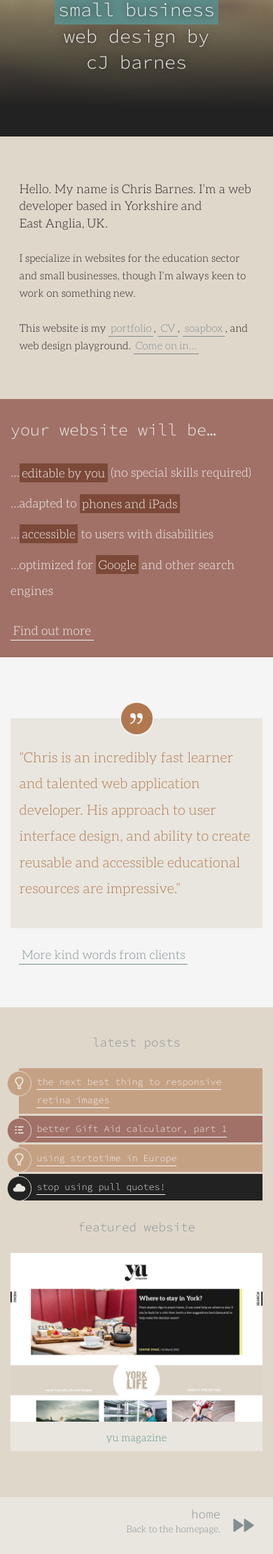
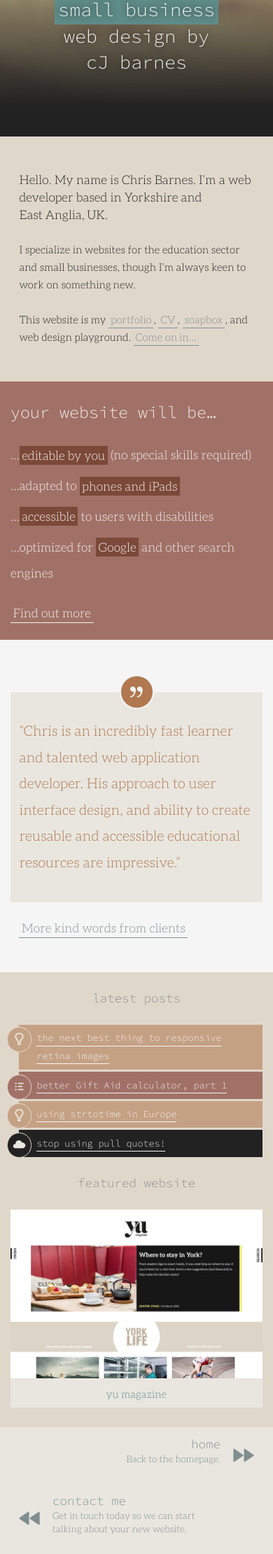
Before and after one commit to cjbarnes/cjbarnes.github.io, a Jekyll site: the page built from index.html, in a window 390 px wide. Shown: the part 675-2895 px from the top of the page at 70% size. Built offline with Jekyll 4.4.1, drawn with Linux system fonts in a browser that asks for light colours.

Commit message:
Reduce vertical spacing on mobile layout
Because it looks nicer, now that the horizontal margin has reduced as
well.

```diff
--- a/_src/sass/components/_content.scss
+++ b/_src/sass/components/_content.scss
@@ -6,8 +6,8 @@
    ========================================================================== */
 
 .content-section {
-    @include rem("padding-top",    ($line * 1.5));
-    @include rem("padding-bottom", ($line * 2.5));
+    @include rem("padding-top", $line);
+    @include rem("padding-bottom", $line);
     font-family: $font-family-content;
     background: $background-color-content;
 
@@ -28,6 +28,7 @@
 /* Homepage content areas - special left-right alignment. */
 .homepage-content-section-first,
 .content-section-endorsement {
+    @include rem("padding-bottom", ($line * 2));
     padding-left: $gutter;
     padding-right: $gutter;
 }
@@ -38,6 +39,8 @@
     .content-section {
     /*** Content is still single-column, but with bigger margins, on tablets.
      ***/
+        @include rem("padding-top",    ($line * 1.5));
+        @include rem("padding-bottom", ($line * 2.5));
         @include push-interior(1, $columns, true);
         @include pull-interior(1, $columns, true);
     }
--- a/_src/sass/components/_listing.scss
+++ b/_src/sass/components/_listing.scss
@@ -105,6 +105,11 @@
 
 }
 
+.page .index-listing-item {
+    /* For index pages, don't space listing items out for mobile. */
+    margin-bottom: 0;
+}
+
 .index-listing-heading {
 /*** Title of the listing area.
  ***/
@@ -135,3 +140,14 @@
     }
 
 }
+
+
+@include media-width("normal-size") {
+/*** Media query: Tablets and above.
+ ***/
+    .page .index-listing-item {
+        /* Reinstate spacing between listing items. */
+        @include rem("margin-bottom", ($line * 2));
+    }
+
+}
```
Also changed, not shown: css/styles.css (+27 -6 lines), css/styles.min.css, 1 other file.
